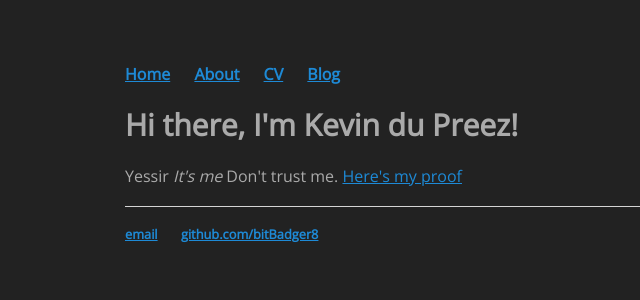
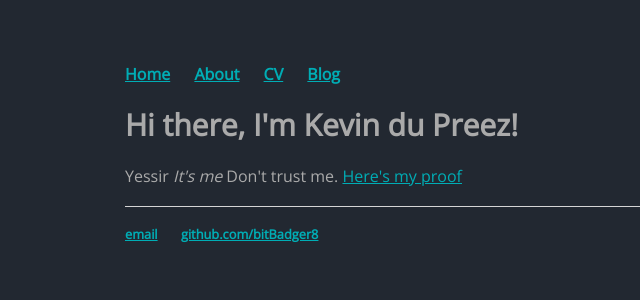
Before and after one commit to bitBadger8/bitBadger8.github.io, a Jekyll site: the page built from index.html, in a window 1280 px wide. Shown: the top 300 px of the page, without its empty margins (67-707 px from the left). Built offline with Jekyll 4.4.1, drawn with Linux system fonts in a browser that asks for light colours.

Commit message:
Update main.css

```diff
--- a/css/main.css
+++ b/css/main.css
@@ -9,7 +9,7 @@ body {
   font-family: "Open Sans", sans-serif;
   line-height: 1.75em;
   font-size: 16px;
-  background-color: #222;
+  background-color: #222831;
   color: #aaa;
   margin: 60px auto;
   width: 70%;
@@ -106,11 +106,11 @@ a:hover {
   text-decoration: underline;
 }
 a[href] {
-  color: #1e8ad6;
+  color: #00adb5;
 }
 
 a[href]:hover {
-  color: #3ba0e6;
+  color: #00fff5;
 }
 
 img {
```
